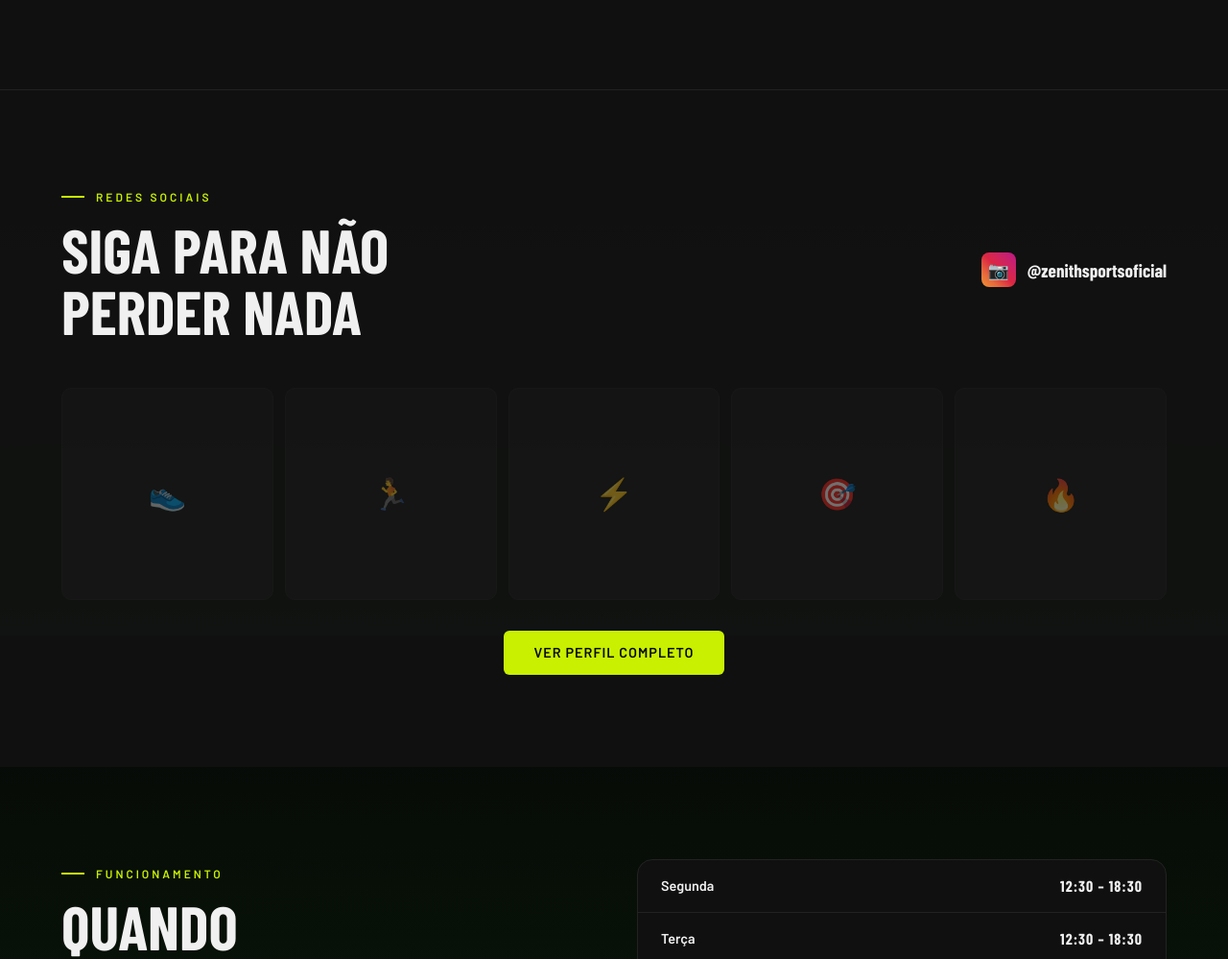
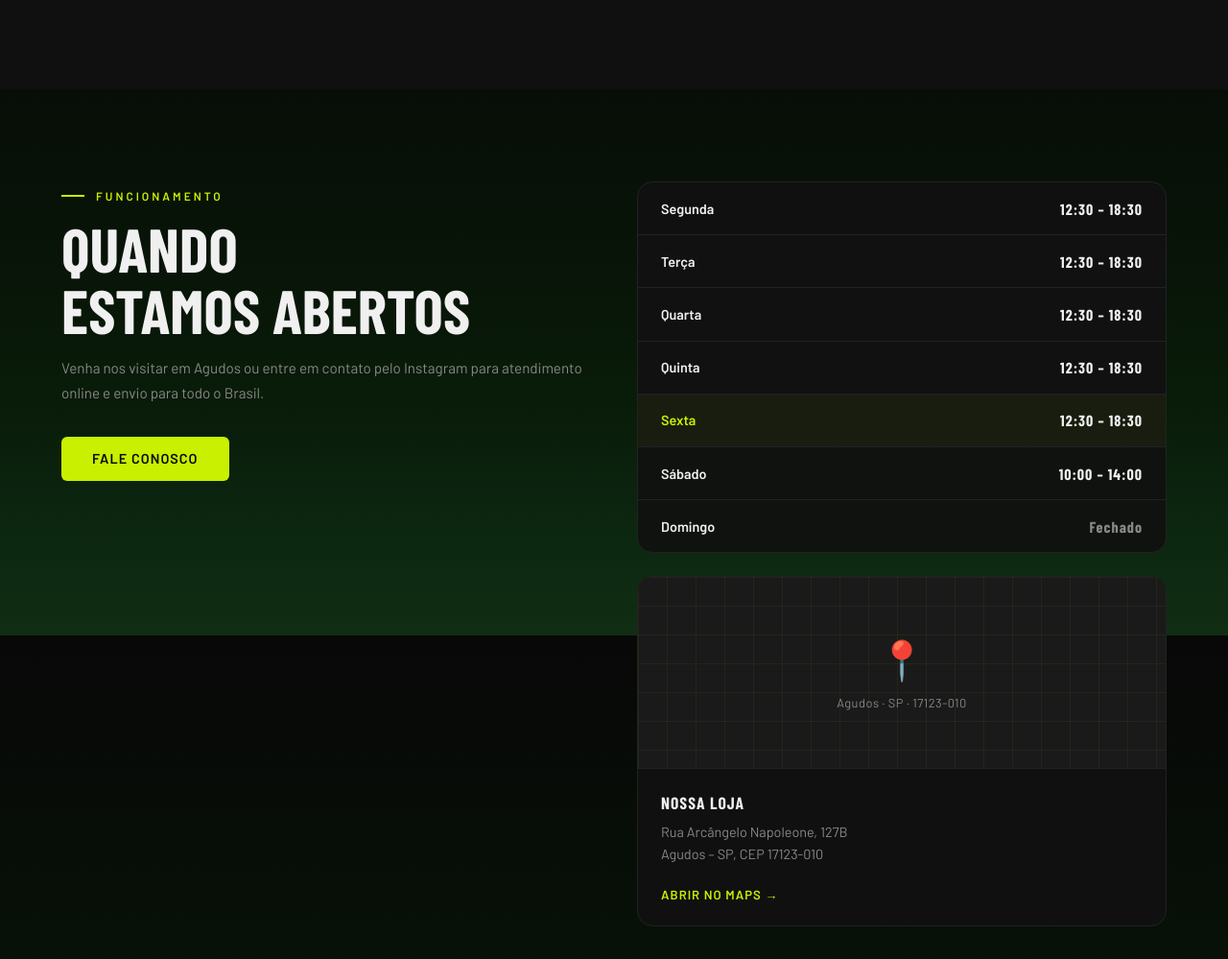
Before and after one commit to CaiqueDelazari/zenithsports, a plain HTML site: page index.html in a window 1280 px wide. Shown: the part 5738-6737 px from the top of the page at 96% size. Drawn offline with nearby package versions, Linux system fonts and the light colour scheme; a web font is replaced by a local one.

Commit message:
feat: remove secao instagram do site
Co-Authored-By: Claude Sonnet 4.6 <noreply@anthropic.com>

```diff
--- a/index.html
+++ b/index.html
@@ -2101,47 +2101,6 @@
           <div class="slot-card" onclick="openAdminSection('outlet')"><div class="slot-plus">+</div><span>Adicionar</span></div>
         </div>
       </div>
-    </div>
-  </section>
-
-  <!-- INSTAGRAM -->
-  <section id="instagram">
-    <div class="insta-header fade-in">
-      <div>
-        <div class="section-label">Redes Sociais</div>
-        <h2 class="section-title">Siga para não<br>perder nada</h2>
-      </div>
-      <a href="https://www.instagram.com/zenithsportsoficial/" target="_blank" class="insta-handle">
-        <div class="insta-icon">📷</div>
-        @zenithsportsoficial
-      </a>
-    </div>
-    <div class="insta-grid fade-in">
-      <div class="insta-post">
-        👟
-        <div class="insta-post-overlay">Ver →</div>
-      </div>
-      <div class="insta-post">
-        🏃
-        <div class="insta-post-overlay">Ver →</div>
-      </div>
-      <div class="insta-post">
-        ⚡
-        <div class="insta-post-overlay">Ver →</div>
-      </div>
-      <div class="insta-post">
-        🎯
-        <div class="insta-post-overlay">Ver →</div>
-      </div>
-      <div class="insta-post">
-        🔥
-        <div class="insta-post-overlay">Ver →</div>
-      </div>
-    </div>
-    <div style="text-align:center; margin-top: 2rem;" class="fade-in">
-      <a href="https://www.instagram.com/zenithsportsoficial/" target="_blank" class="btn-primary">
-        Ver Perfil Completo
-      </a>
     </div>
   </section>
 
```
